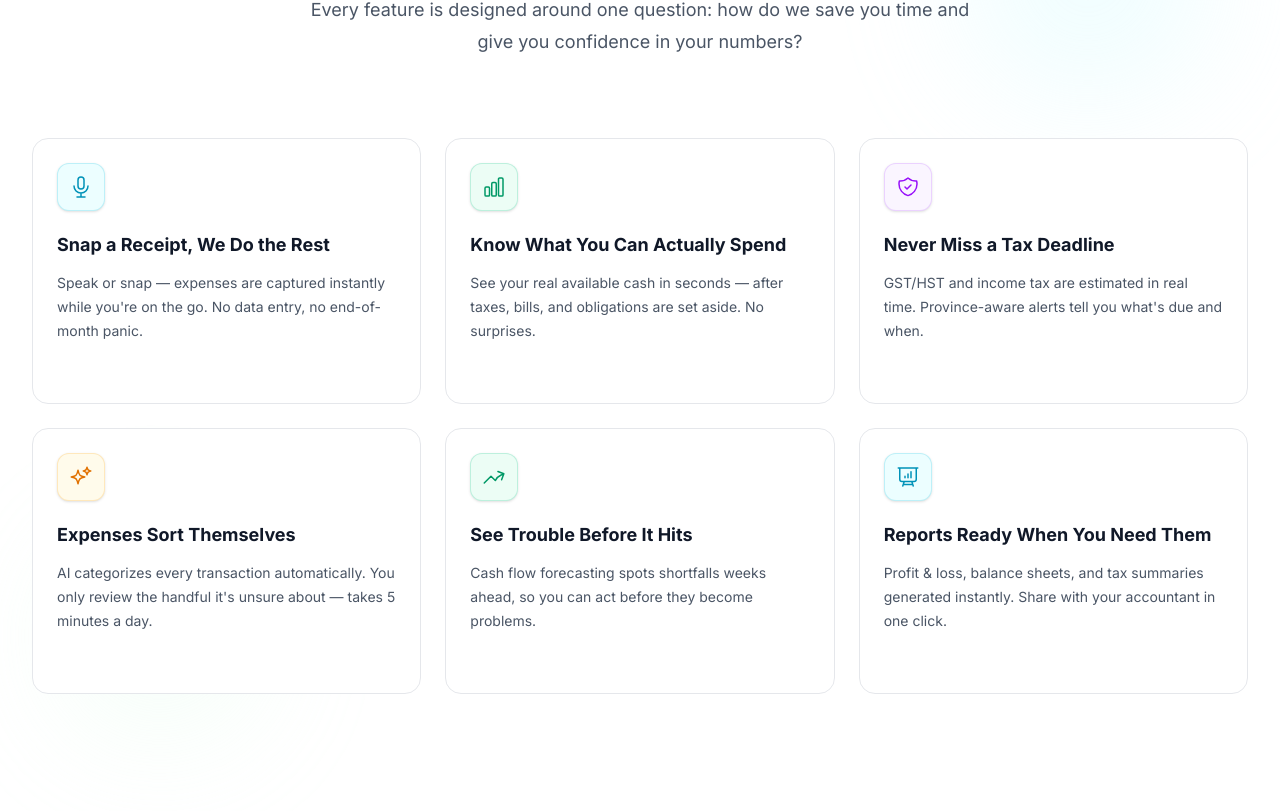
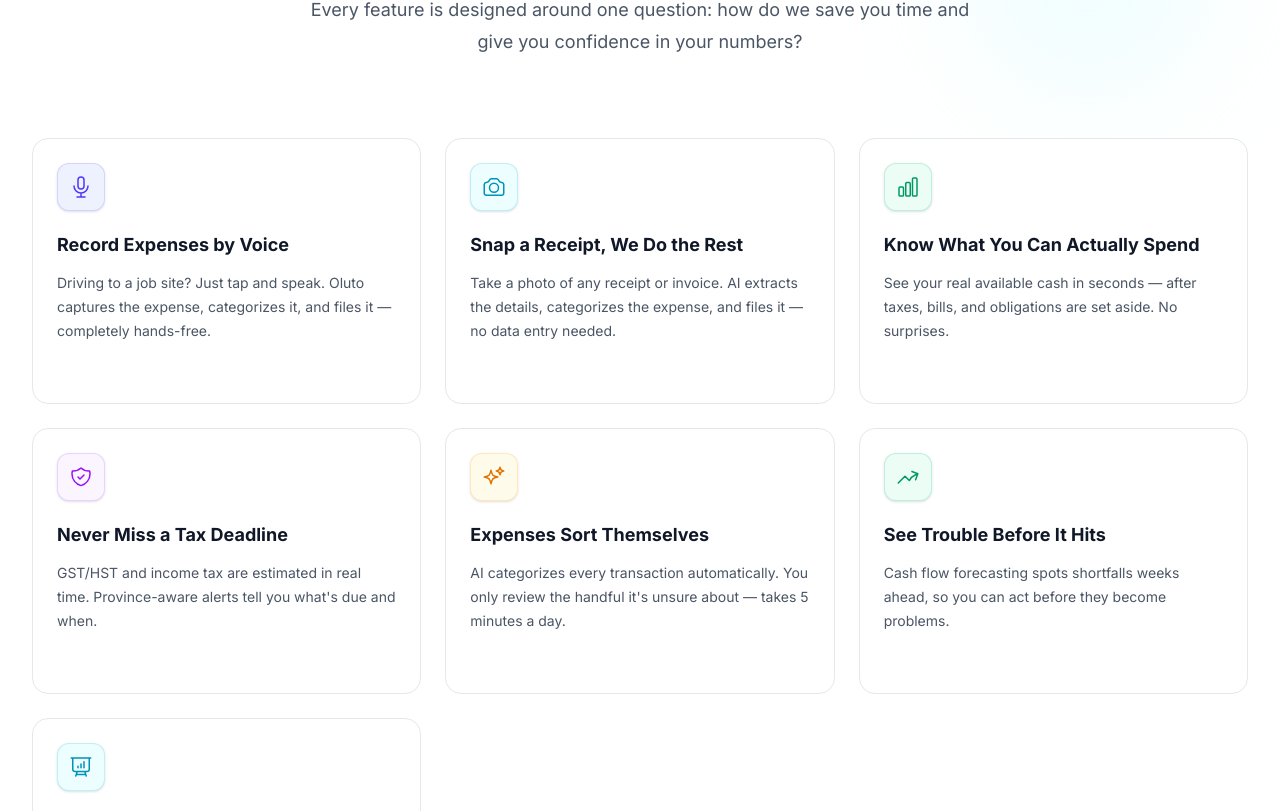
Before and after one commit to profemzy/oluto, a Next.js app in the folder apps/web/: page / in a window 1280 px wide. Shown: the part 1769-2580 px from the top of the page. Built offline with nearby package versions, Linux system fonts and the light colour scheme; no server answers.

Commit message:
Add voice expense recording as standalone feature tile

```diff
--- a/apps/web/app/sections/FeaturesSection.tsx
+++ b/apps/web/app/sections/FeaturesSection.tsx
@@ -22,8 +22,20 @@ const defaultFeatures: Feature[] = [
         <path strokeLinecap="round" strokeLinejoin="round" strokeWidth={1.5} d="M19 11a7 7 0 01-7 7m0 0a7 7 0 01-7-7m7 7v4m0 0H8m4 0h4m-4-8a3 3 0 01-3-3V5a3 3 0 116 0v6a3 3 0 01-3 3z" />
       </svg>
     ),
+    title: "Record Expenses by Voice",
+    description: "Driving to a job site? Just tap and speak. Oluto captures the expense, categorizes it, and files it — completely hands-free.",
+    color: "bg-indigo-50 text-indigo-600 ring-indigo-500/20",
+    gradient: "from-indigo-500 to-purple-500",
+  },
+  {
+    icon: (
+      <svg className="w-6 h-6" fill="none" stroke="currentColor" viewBox="0 0 24 24">
+        <path strokeLinecap="round" strokeLinejoin="round" strokeWidth={1.5} d="M6.827 6.175A2.31 2.31 0 015.186 7.23c-.38.054-.757.112-1.134.175C2.999 7.58 2.25 8.507 2.25 9.574V18a2.25 2.25 0 002.25 2.25h15A2.25 2.25 0 0021.75 18V9.574c0-1.067-.75-1.994-1.802-2.169a47.865 47.865 0 00-1.134-.175 2.31 2.31 0 01-1.64-1.055l-.822-1.316a2.192 2.192 0 00-1.736-1.039 48.774 48.774 0 00-5.232 0 2.192 2.192 0 00-1.736 1.039l-.821 1.316z" />
+        <path strokeLinecap="round" strokeLinejoin="round" strokeWidth={1.5} d="M16.5 12.75a4.5 4.5 0 11-9 0 4.5 4.5 0 019 0z" />
+      </svg>
+    ),
     title: "Snap a Receipt, We Do the Rest",
-    description: "Speak or snap — expenses are captured instantly while you're on the go. No data entry, no end-of-month panic.",
+    description: "Take a photo of any receipt or invoice. AI extracts the details, categorizes the expense, and files it — no data entry needed.",
     color: "bg-cyan-50 text-cyan-600 ring-cyan-500/20",
     gradient: "from-cyan-500 to-blue-500",
   },
--- a/apps/web/app/sections/HeroSection.tsx
+++ b/apps/web/app/sections/HeroSection.tsx
@@ -27,7 +27,7 @@ export function HeroSection({
   badge = "Built for Canadian small businesses",
   headline = "Run Your Business,",
   headlineHighlight = "Not Your Books",
-  subheadline = "We handle the bookkeeping, track your cash flow, and keep you tax-ready — so you can focus on what actually makes you money.",
+  subheadline = "Record expenses by voice, track your cash flow in real time, and stay tax-ready — all while you focus on what actually makes you money.",
   primaryCta = { text: "Start Free Trial", href: "/auth/register" },
   secondaryCta = { text: "Watch Demo", href: "#demo" },
   stats = defaultStats,
```
